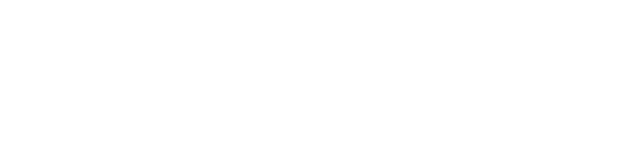
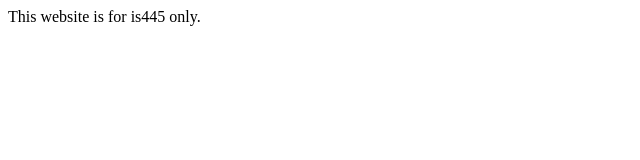
Before and after one commit to MengfeiLan/MengfeiLan.github.io, a plain HTML site: page index.html in a window 1280 px wide. Shown: the whole page, without its empty margins (0-640 px from the left). Drawn offline with Linux system fonts and the light colour scheme.

Commit message:
Update index.html

```diff
--- a/index.html
+++ b/index.html
@@ -1 +1,2 @@
 <title>Hello! This is Mengfei's page. </title>
+<body>This website is for is445 only. </body>
```
